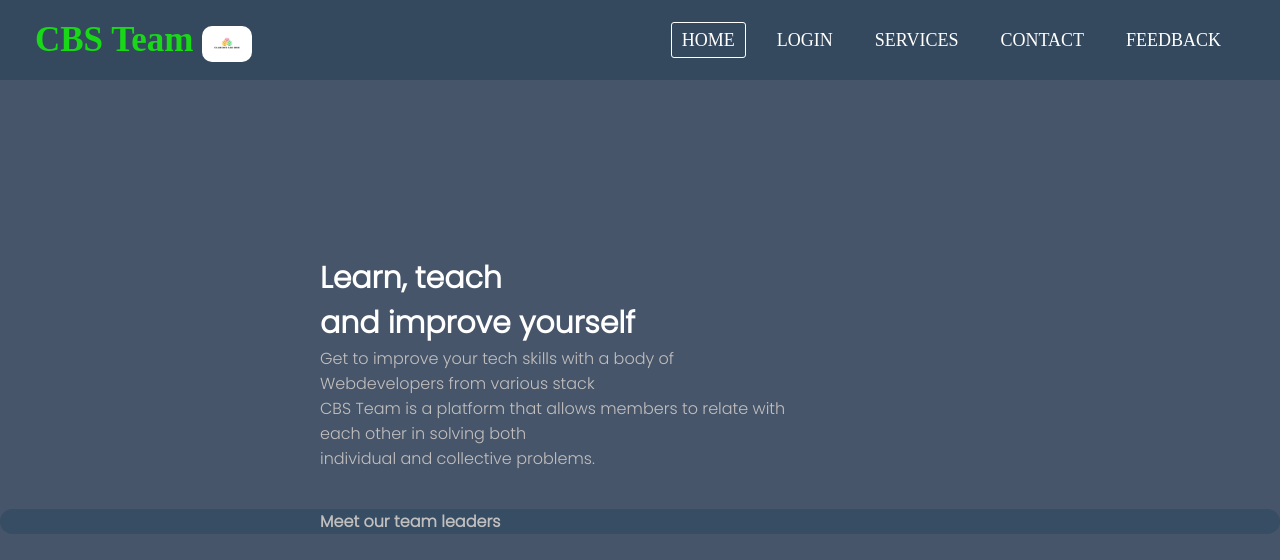
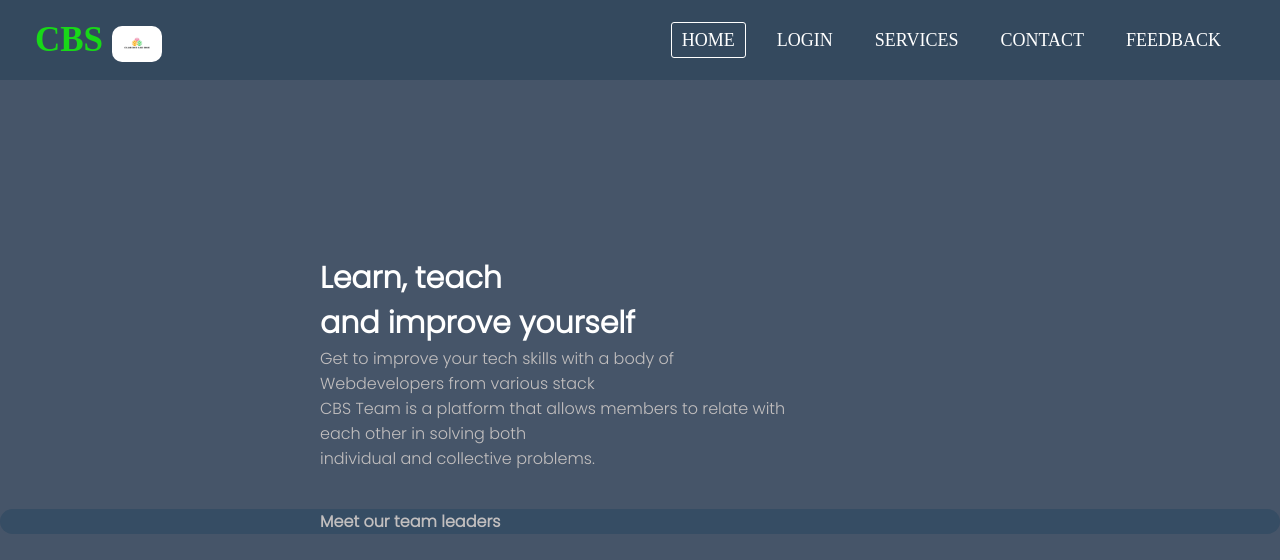
Before and after one commit to Osimi-Gift/THE-CBS-TEAM, a plain HTML site: page index.html in a window 1280 px wide. Shown: the top 560 px of the page. Drawn offline with nearby package versions, Linux system fonts and the light colour scheme.

Commit message:
Update index.html

```diff
--- a/index.html
+++ b/index.html
@@ -21,7 +21,7 @@
   </head>
   <body>
     <nav>
-      <label class="logo"> CBS Team <img src="image1.jpg" alt="logo" /></label>
+      <label class="logo"> CBS <img src="image1.jpg" alt="logo" /></label>
 
       <ul>
         <li><a class="active" href="#">Home</a></li>
```
